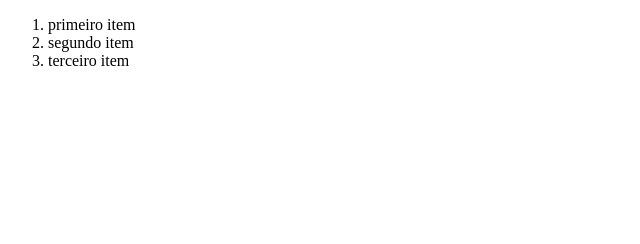
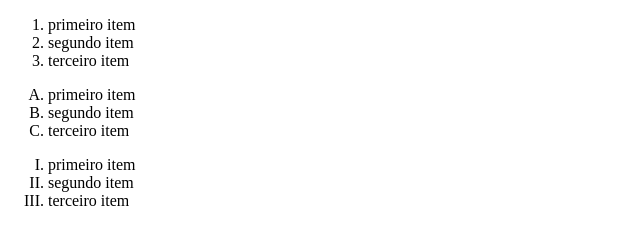
Before and after one commit to Jonasdavi/Html-Css-JS, a plain HTML site: page primeiros-passos-html/p1.html in a window 1280 px wide. Shown: the whole page, without its empty margins (0-640 px from the left). Drawn offline with Linux system fonts and the light colour scheme.

Commit message:
Update p1.html

```diff
--- a/primeiros-passos-html/p1.html
+++ b/primeiros-passos-html/p1.html
@@ -28,8 +28,16 @@
         <li>terceiro item</li>
     </ol>
 
-    <ol>
+    <ol type="A"> <!--ordada por letras-->
+        <li>primeiro item</li>
+        <li>segundo item</li>
+        <li>terceiro item</li>
+    </ol>
 
+    <ol type="I">
+        <li>primeiro item</li>
+        <li>segundo item</li>
+        <li>terceiro item</li>
     </ol>
 
 </body>
```
